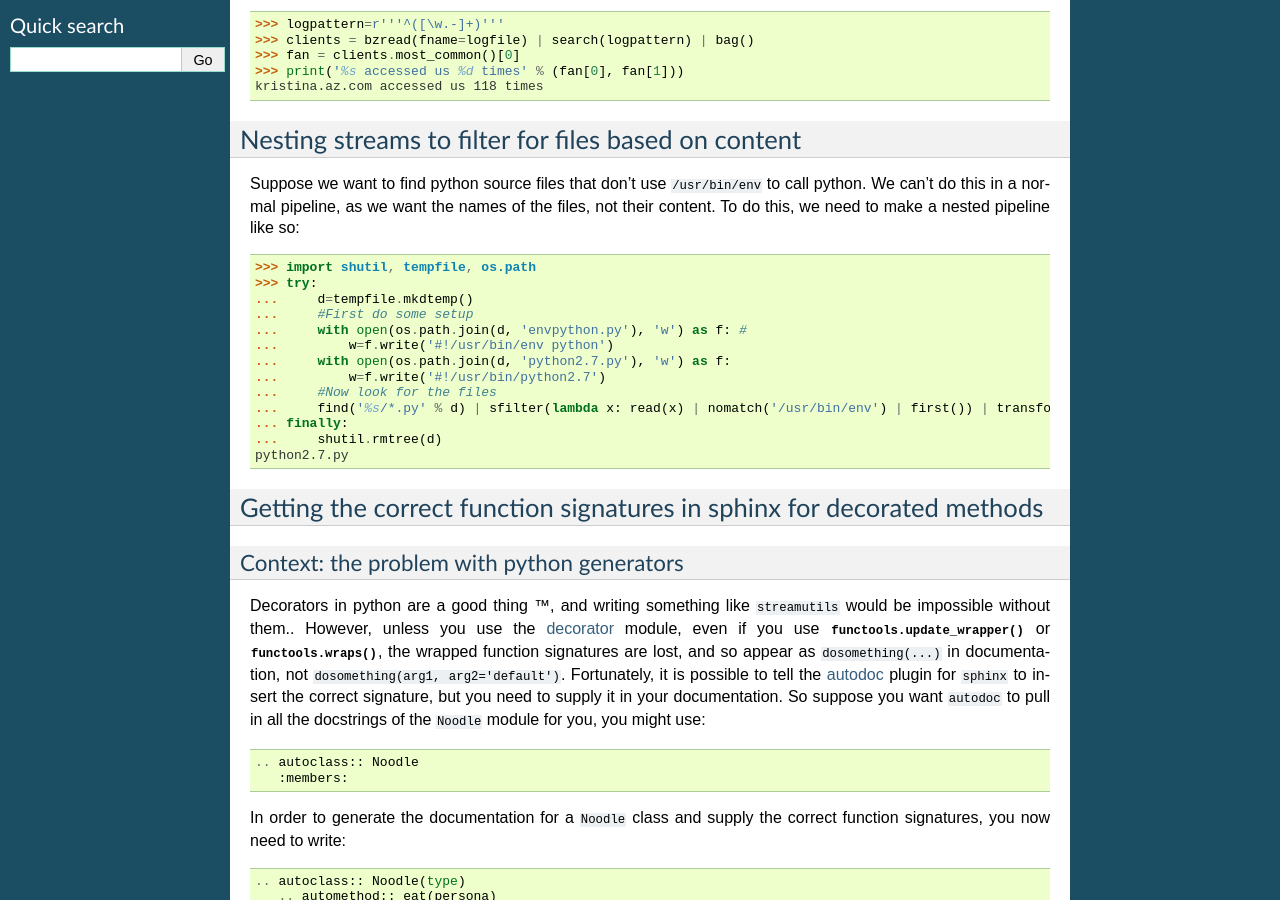
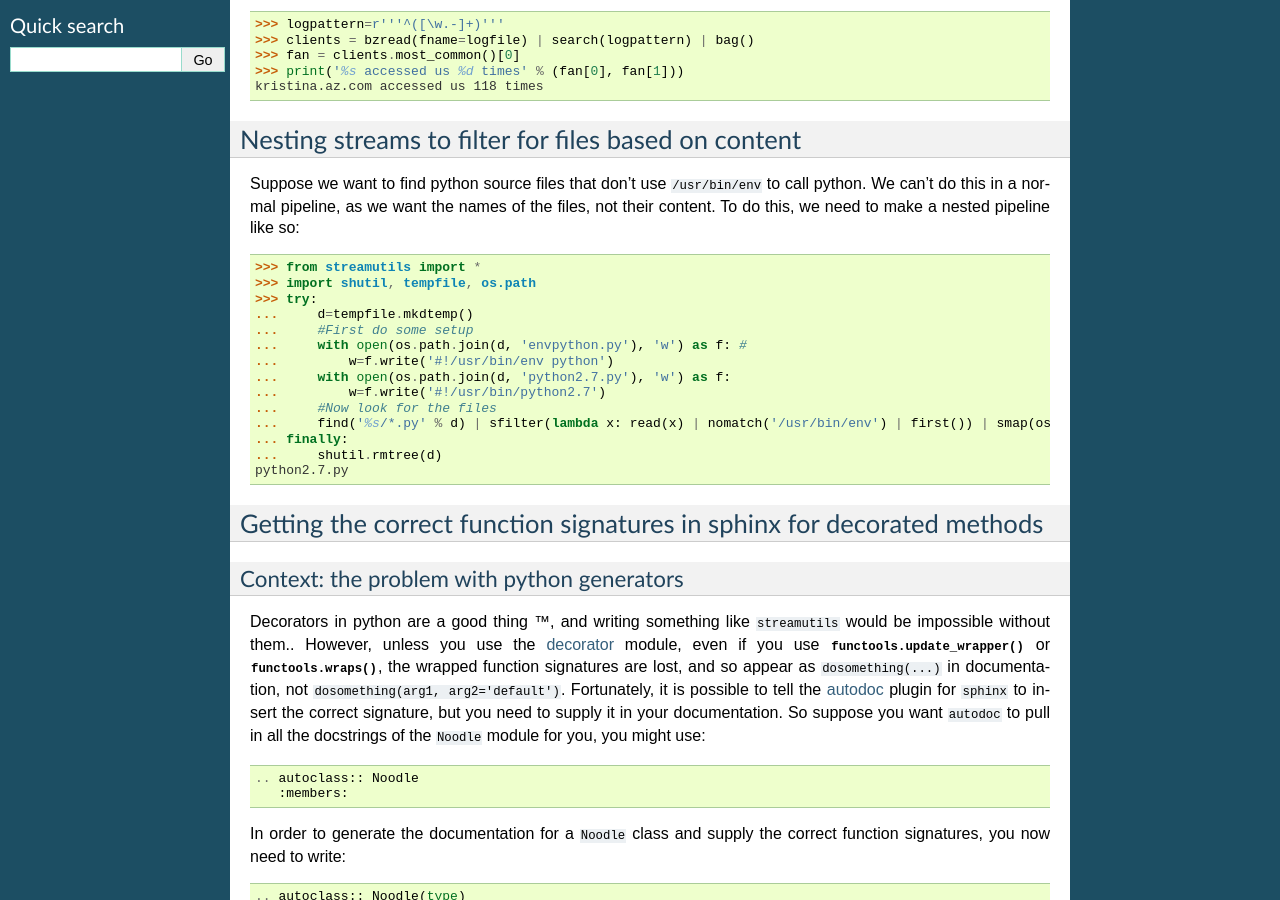
Before and after one commit to maxgrenderjones/streamutils, a Sphinx documentation site: the page built from docs/cookbook.rst, in a window 1280 px wide and 900 px high, scrolled down 493 px. Built offline with Sphinx 7.4.7, drawn with Linux system fonts in a browser that asks for light colours.

Commit message:
s/transform/smap/

```diff
--- a/docs/cookbook.rst
+++ b/docs/cookbook.rst
@@ -39,6 +39,7 @@
 
 .. doctest::
 
+    >>> from streamutils import *
     >>> import shutil, tempfile, os.path
     >>> try:
     ...     d=tempfile.mkdtemp()
@@ -48,7 +49,7 @@
     ...     with open(os.path.join(d, 'python2.7.py'), 'w') as f:
     ...         w=f.write('#!/usr/bin/python2.7')
     ...     #Now look for the files
-    ...     find('%s/*.py' % d) | sfilter(lambda x: read(x) | nomatch('/usr/bin/env') | first()) | transform(os.path.basename) | write()
+    ...     find('%s/*.py' % d) | sfilter(lambda x: read(x) | nomatch('/usr/bin/env') | first()) | smap(os.path.basename) | write()
     ... finally:
     ...     shutil.rmtree(d)
     python2.7.py
```
